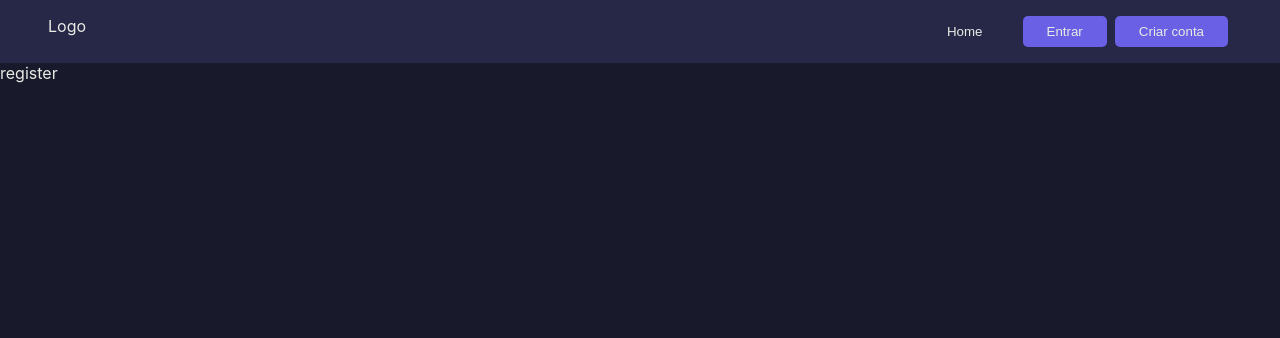
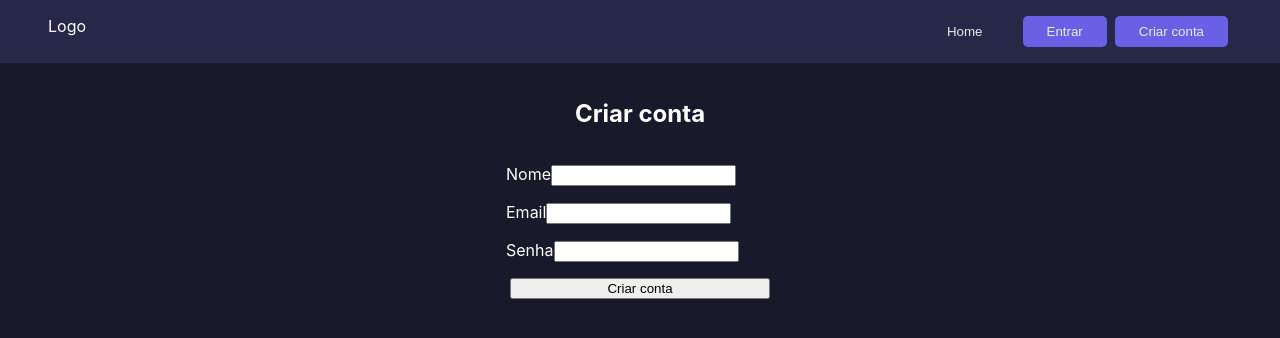
Before and after one commit to cptvictor95/gastura, a Next.js app: page /register in a window 1280 px wide. Shown: the top 338 px of the page. Built offline with nearby package versions, Linux system fonts and the light colour scheme; no server answers.

Commit message:
add create account feature, and authLoader

```diff
--- /dev/null
+++ b/components/Auth/AuthLoader.tsx
@@ -0,0 +1,26 @@
+import useLoggedInUser from "hooks/useLoggedInUser";
+import { useRouter } from "next/router";
+import React from "react";
+
+const AuthLoader: React.FC<{ children: React.ReactNode }> = ({ children }) => {
+  const { authState } = useLoggedInUser();
+  const router = useRouter();
+
+  if (authState === "LOGGEDIN") {
+    router.push("/");
+    return <></>;
+  } else
+    return (
+      <>
+        {authState === "LOADING" ? (
+          <>LOADING...</>
+        ) : authState === "LOGGEDOUT" ? (
+          <>{children}</>
+        ) : (
+          <></>
+        )}
+      </>
+    );
+};
+
+export default AuthLoader;
--- a/components/LoginForm/styles.module.scss
+++ b/components/LoginForm/styles.module.scss
@@ -1,7 +1,7 @@
 .form {
   display: grid;
-  padding: 16px;
-  gap: 16px;
+  padding: 1rem;
+  gap: 1rem;
   max-width: 300px;
   margin: 0 auto;
 
--- /dev/null
+++ b/components/RegisterForm/RegisterForm.tsx
@@ -0,0 +1,132 @@
+import { FirebaseCtx } from "config/context";
+import { useRouter } from "next/router";
+import React, { useContext } from "react";
+import { useForm } from "react-hook-form";
+
+import styles from "./styles.module.scss";
+
+type RegisterFormProps = {
+  name: string;
+  email: string;
+  password: string;
+};
+
+type User = {
+  uid: string;
+  name: string;
+  email: string;
+  password: string;
+};
+
+const RegisterForm: React.FC = () => {
+  const { auth, firestore } = useContext(FirebaseCtx);
+  const {
+    register,
+    handleSubmit,
+    setError,
+    formState: { errors },
+  } = useForm<RegisterFormProps>();
+  const router = useRouter();
+
+  const submitRegisterForm = (data: RegisterFormProps) => {
+    console.log("data", data);
+
+    handleRegister(data);
+
+    router.push("/");
+  };
+
+  // Creates a new user on firebase authentication
+  const handleRegister = async ({
+    name,
+    email,
+    password,
+  }: RegisterFormProps) => {
+    try {
+      const response = await auth.createUserWithEmailAndPassword(
+        email,
+        password
+      );
+
+      const userId = await createUser({
+        uid: response.user?.uid,
+        email: response.user?.email as string,
+        name: name,
+      });
+
+      return userId;
+    } catch (error: any) {
+      console.error(error);
+      // TODO: Handle different types of error (email registered, weak password, no internet connection)
+      setError("email", { message: error.message });
+    }
+  };
+
+  // Creates a new user on firestore database
+  // TODO: Move this function to actions context
+  const createUser = async (user: Partial<User>) => {
+    try {
+      const userRef = firestore.collection("users").doc(user.uid);
+
+      const userId = userRef.id;
+
+      await userRef.set(user);
+
+      return userId;
+    } catch (error) {
+      console.error(error);
+    }
+  };
+
+  return (
+    <form className={styles.form} onSubmit={handleSubmit(submitRegisterForm)}>
+      <h2>Criar conta</h2>
+      <div>
+        <label htmlFor="name">Nome</label>
+        <input
+          type="text"
+          placeholder=""
+          {...register("name", {
+            required: {
+              value: true,
+              message: "Digite seu nome",
+            },
+          })}
+        />
+        <span>{errors.name && errors.name.message}</span>
+      </div>
+      <div>
+        <label htmlFor="email">Email</label>
+        <input
+          type="email"
+          placeholder=""
+          {...register("email", {
+            required: {
+              value: true,
+              message: "Digite seu email",
+            },
+          })}
+        />
+        <span>{errors.email && errors.email.message}</span>
+      </div>
+      <div>
+        <label htmlFor="password">Senha</label>
+        <input
+          type="password"
+          placeholder=""
+          {...register("password", {
+            required: {
+              value: true,
+              message: "Digite sua senha",
+            },
+          })}
+        />
+        <span>{errors.password && errors.password.message}</span>
+      </div>
+
+      <button type="submit">Criar conta</button>
+    </form>
+  );
+};
+
+export default RegisterForm;
--- /dev/null
+++ b/components/RegisterForm/styles.module.scss
@@ -0,0 +1,11 @@
+.form {
+  display: grid;
+  padding: 1rem;
+  gap: 1rem;
+  max-width: 300px;
+  margin: 0 auto;
+
+  h2 {
+    text-align: center;
+  }
+}
--- a/components/header/Header.tsx
+++ b/components/header/Header.tsx
@@ -16,7 +16,9 @@ const Header: React.FC = () => {
           Home
         </button>
 
-        {authState === "LOGGEDIN" ? (
+        {authState === "LOADING" ? (
+          <></>
+        ) : authState === "LOGGEDIN" ? (
           <>
             <button className={styles.navButton}>Gastos</button>
 
--- a/pages/register.tsx
+++ b/pages/register.tsx
@@ -1,11 +1,17 @@
+import AuthLoader from "components/Auth/AuthLoader";
+import AuthRedirect from "components/Auth/AuthLoader";
 import Header from "components/header/Header";
+import RegisterForm from "components/RegisterForm/RegisterForm";
 import React from "react";
+import styles from "../styles/pages/Register.module.scss";
 
-const Register = () => {
+const Register: React.FC = () => {
   return (
-    <main>
+    <main className={styles.main}>
       <Header />
-      register
+      <AuthLoader>
+        <RegisterForm />
+      </AuthLoader>
     </main>
   );
 };
--- a/styles/globals.scss
+++ b/styles/globals.scss
@@ -18,5 +18,4 @@ body {
 button {
   cursor: pointer;
   margin: 0 4px;
-  color: $white-color;
 }
--- /dev/null
+++ b/styles/pages/Register.module.scss
@@ -0,0 +1,4 @@
+.main {
+  color: #fff;
+  margin: 0 auto;
+}
```
Also changed, not shown: components/LoginForm/LoginForm.tsx (+9 -6 lines), pages/login.tsx (+8 -5 lines).
